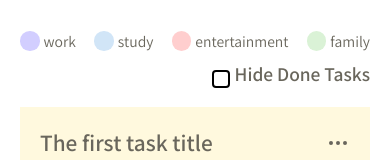
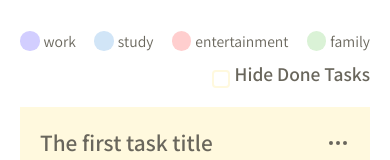
Before and after one commit to AEnedahg/todo, a React (Vite) app: page /dashboard in a window 390 px wide. Shown: the part 194-354 px from the top of the page. Built offline with nearby package versions, Linux system fonts and the light colour scheme.

Commit message:
Update AsideFormMobile.module.css

```diff
--- a/src/routes/-components/shared/AsideFormMobile/AsideFormMobile.module.css
+++ b/src/routes/-components/shared/AsideFormMobile/AsideFormMobile.module.css
@@ -12,7 +12,7 @@
     appearance: none;
     width: 18px;
     height: 18px;
-    border: 2px solid black;
+    border: 2px solid #FFF9DE !important;
     border-radius: 4px;
     cursor: pointer;
     position: relative;
```
